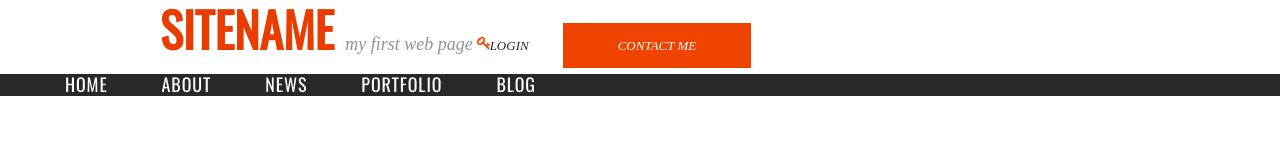
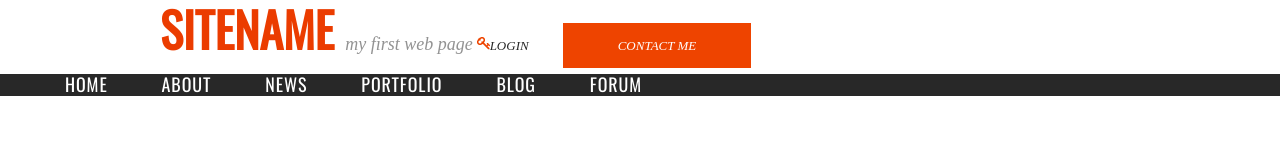
Before and after one commit to AleksandrVasilko/Sitename, a plain HTML site: page index.html in a window 1280 px wide. Shown: the top 144 px of the page. Drawn offline with nearby package versions, Linux system fonts and the light colour scheme.

Commit message:
add link to forum

```diff
--- a/index.html
+++ b/index.html
@@ -21,6 +21,7 @@
                 <li><a href="">news</a></li>
                 <li><a href="">portfolio</a></li>
                 <li><a href="">blog</a></li>
+                <li><a href="">forum</a></li>
             </ul>
         </nav>
     </header>
```
